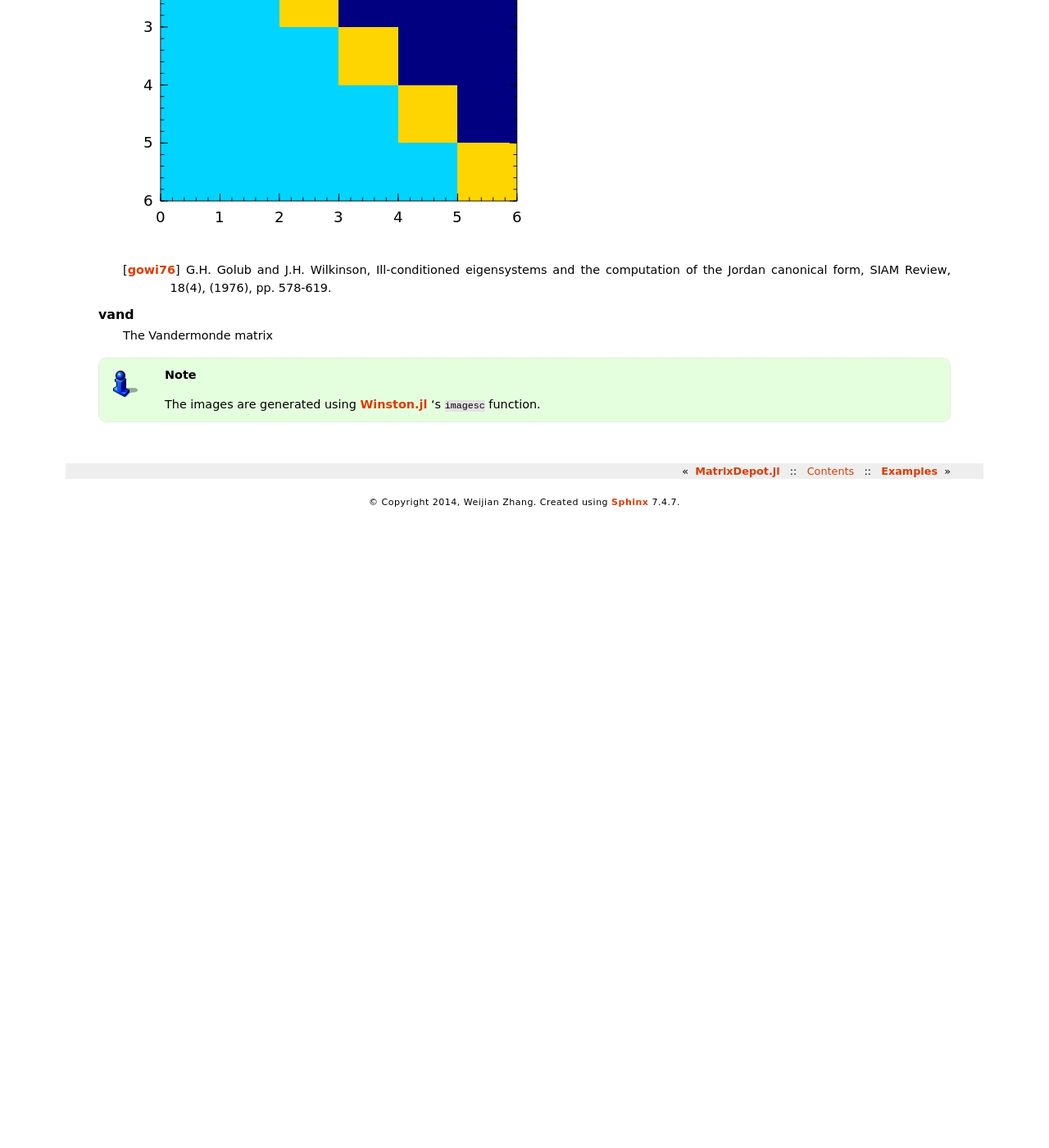
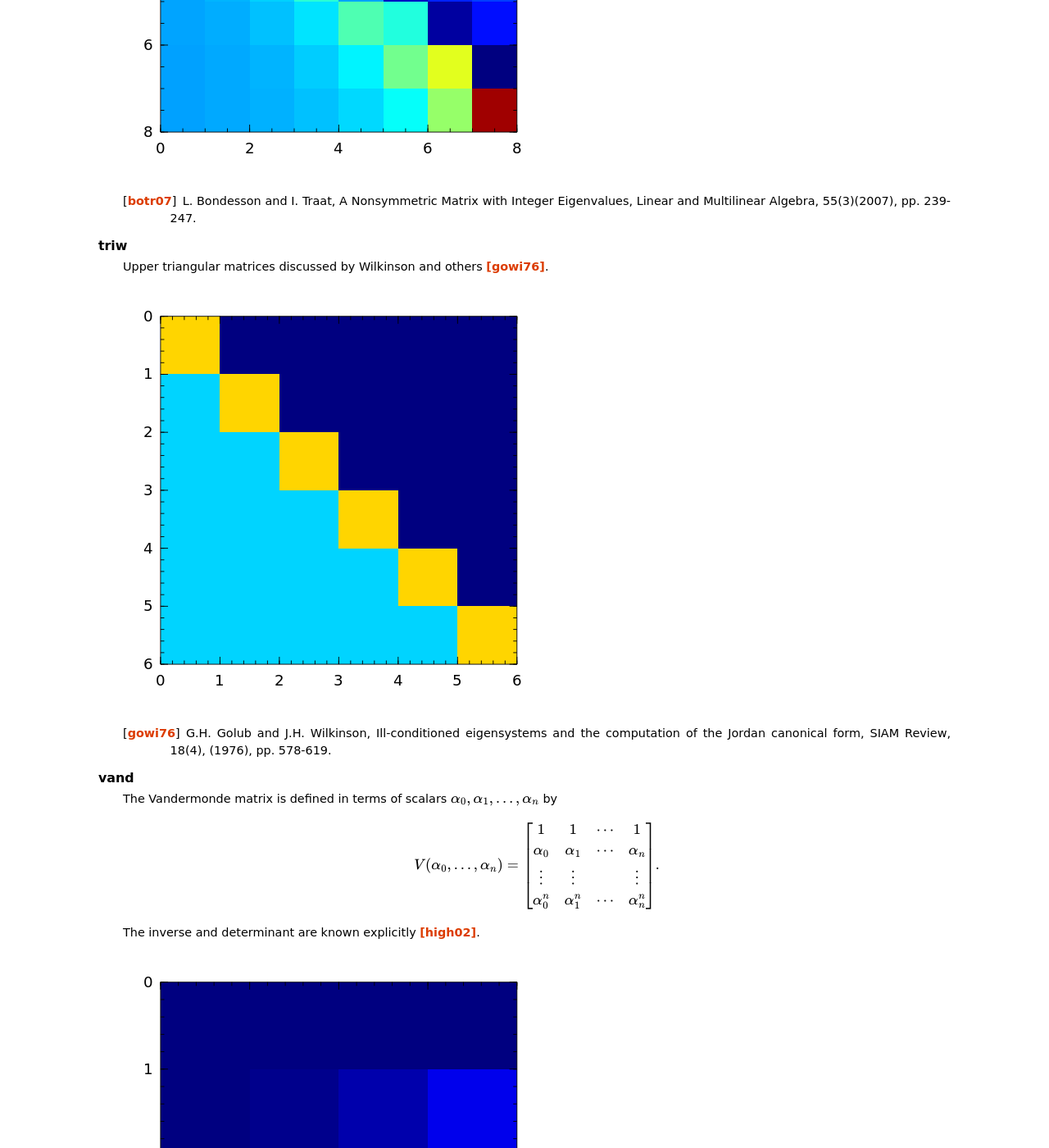
Before and after one commit to JuliaLinearAlgebra/MatrixDepot.jl, a Sphinx documentation site: the page built from doc/matrices.rst, in a window 1280 px wide and 1400 px high, scrolled down 10488 px. Shown: the whole window at 82% size. Built offline with Sphinx 7.4.7, drawn with Linux system fonts in a browser that asks for light colours; before the commit the page ends 11118 px from its top, so only the background shows below that; some of the changed text lies outside the part shown.

Commit message:
add info for pei and vand matrix

```diff
--- a/doc/matrices.rst
+++ b/doc/matrices.rst
@@ -27,10 +27,28 @@
    :sorted:
 
    vand
-      The Vandermonde matrix
+      The Vandermonde matrix is defined in terms of scalars
+      :math:`\alpha_0, \alpha_1, \ldots, \alpha_n` by
+
+      .. math::
+
+	      V(\alpha_0, \ldots, \alpha_n) = \begin{bmatrix}
+                                               1 & 1 & \cdots & 1 \\
+					       \alpha_0 & \alpha_1 & \cdots & \alpha_n \\
+					       \vdots   & \vdots   &        & \vdots   \\
+					       \alpha_0^n  & \alpha_1^n & \cdots & \alpha_n^n \\
+			                       \end{bmatrix}.
+
+      The inverse and determinant are known explicitly [high02]_.
+
+      .. image:: images/vand.png
 
    pei
-      The Pei matrix
+      The Pei matrix is a symmetric matrix with known inversison [pei62]_.
+
+      .. image:: images/pei.png
+
+      .. [pei62] M.L. Pei, A test matrix for inversion procedures, Comm. ACM, 5 (1962), pp. 508.
 
    kahan
       The Kahan matrix is a upper trapezoidal matrix, i.e., the
```
Also changed, not shown: doc/images/pei.png (added), doc/images/vand.png (added).
